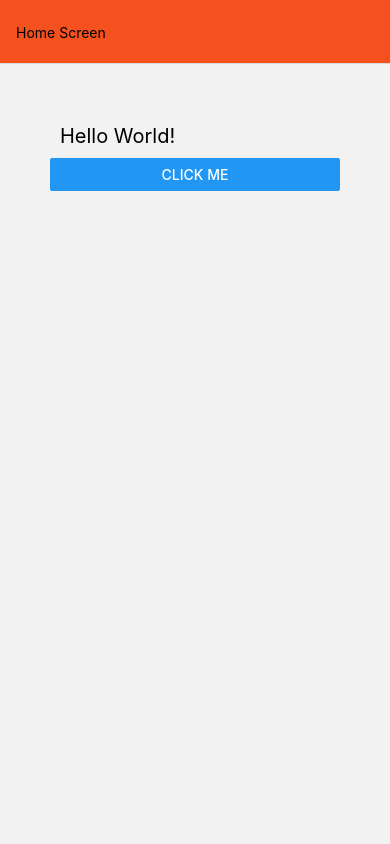
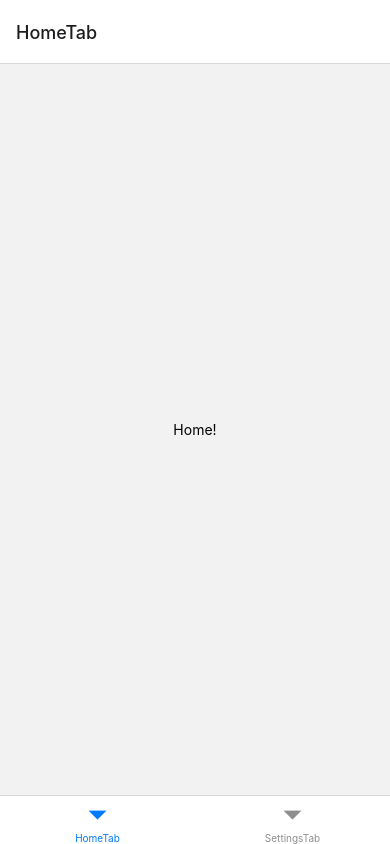
Before and after one commit to Anupom11/TestNavigation, a React Native app: screen / in a window 390 px wide. Built offline with nearby package versions, Linux system fonts and the light colour scheme.

Commit message:
Updated code section with bottom navigation

```diff
--- a/App.js
+++ b/App.js
@@ -1,7 +1,8 @@
 import React, {useState} from 'react';
 import {StyleSheet, Text, View, Button,} from 'react-native';
-import { NavigationContainer } from '@react-navigation/native';
+import { NavigationContainer, TabActions } from '@react-navigation/native';
 import {createNativeStackNavigator} from '@react-navigation/native-stack';
+import {createBottomTabNavigator} from '@react-navigation/bottom-tabs';
 
 function HomeScreen({navigation}) {
   return (
@@ -51,13 +52,33 @@ function LogoTitle() {
   );
 }
 
+//--------------------------------------------------------------
+// Code section to do the bottom tab navigation
+function HomeTab() {
+  return (
+    <View style={{flex:1, justifyContent:'center', alignItems:'center'}}>
+      <Text>Home!</Text>
+    </View>
+  );
+}
+
+function SettingsTab() {
+  return (
+    <View style={{flex:1, justifyContent:'center', alignItems:'center'}}>
+      <Text>Settings!</Text>
+    </View>
+  );
+}
+//--------------------------------------------------------------
+
 const stack = createNativeStackNavigator();
+const tab   = createBottomTabNavigator();
 
 function App() {
   return (
     <NavigationContainer>
 
-      <stack.Navigator
+      {/* <stack.Navigator
         initialRouteName='Home'
         screenOptions={{
           headerStyle: {
@@ -72,9 +93,24 @@ function App() {
           name="Home"
           component={HomeScreen}
           options={{headerTitle:(props)=><LogoTitle {...props}/>}} />
-        <stack.Screen name="Details" component={DetailsScreen} />
-        <stack.Screen name="Settings" component={SettingScreen} options={{ headerShown: false }} />
-      </stack.Navigator>
+        <stack.Screen
+          name="Details"
+          component={DetailsScreen} />
+        <stack.Screen
+          name="Settings"
+          component={SettingScreen}
+          options={{ headerShown: false }} />
+      </stack.Navigator> */}
+
+      <tab.Navigator>
+        <tab.Screen
+          name="HomeTab"
+          component={HomeTab}/>
+
+        <tab.Screen
+          name="SettingsTab"
+          component={SettingsTab}/>
+      </tab.Navigator>
 
     </NavigationContainer>
   );
--- a/package.json
+++ b/package.json
@@ -10,6 +10,7 @@
     "lint": "eslint ."
   },
   "dependencies": {
+    "@react-navigation/bottom-tabs": "^6.4.0",
     "@react-navigation/native": "^6.0.12",
     "@react-navigation/native-stack": "^6.8.0",
     "react": "17.0.2",
```
Also changed, not shown: 2 other files (tests, documents, lock files or other folders).
